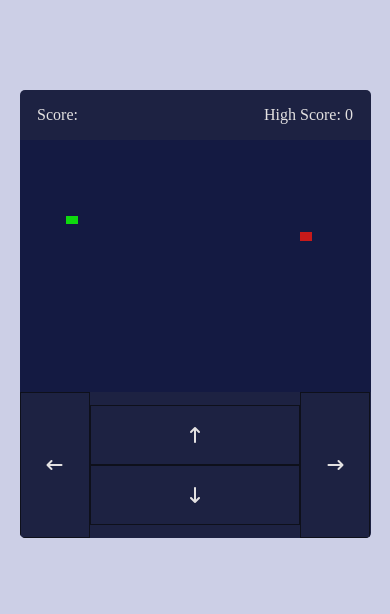
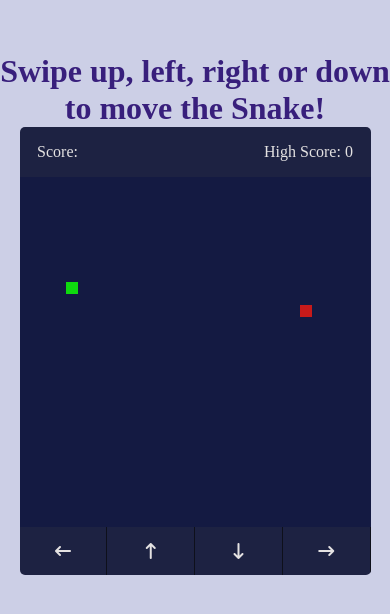
Before and after one commit to ramanparmarphillips/Snake-Game, a plain HTML site: page index.html in a window 390 px wide. Shown: the part 108-722 px from the top of the page. Drawn offline with Linux system fonts and the light colour scheme.

Commit message:
updates 20/03/2023

```diff
--- a/app.js
+++ b/app.js
@@ -77,6 +77,8 @@ function handleTouchMove(event) {
 const changeFoodPosition = () => {
     foodX = Math.floor(Math.random() * 30) + 1
     foodY = Math.floor(Math.random() * 30) + 1
+    timer-= 10
+    console.log(timer)
 }
 
 function handleGameOver() {
@@ -115,7 +117,6 @@ const initGame = () => {
         changeFoodPosition()
         snakeBody.push([foodX, foodY])
         score++
-        timer -= 100
         highScore = score >= highScore ? score : highScore
         localStorage.setItem('high-score', highScore)
         scoreElement.innerHTML = `Score: ${score}`
@@ -141,7 +142,6 @@ const initGame = () => {
             gameOver = true
         }
     }
-
     playBoard.innerHTML = htmlMarkup
 }
 
--- a/index.html
+++ b/index.html
@@ -7,10 +7,11 @@
     <link rel="stylesheet" href="style.css">
     <script src="app.js" defer></script>
     <script src="https://kit.fontawesome.com/5931611d04.js" crossorigin="anonymous"></script>
-    <title>Document</title>
+    <title>Snake Game</title>
+    <link rel="shortcut icon" href="snake.png" type="image/x-icon">
 </head>
 <body>
-
+    <h1>Swipe up, left, right or down to move the Snake!</h1>
     <div class="wrapper">
         <div class="game-details">
             <span class="score">Score:</span>
@@ -18,16 +19,12 @@
         </div>
         <div class="play-board"></div>
         <div class="controls">
-            <div class="leftside">
-                <i data-key="ArrowLeft" id="left" class="fa-solid fa-arrow-left-long"></i>
-            </div>
-            <div class="middle">
-                <i data-key="ArrowUp" id="top" class="fa-solid fa-arrow-up-long"></i>
-                <i data-key="ArrowDown" id="bottom" class="fa-solid fa-arrow-down-long"></i>
-            </div>
-            <div class="rightside">
-                <i data-key="ArrowRight" id="right" class="fa-solid fa-arrow-right-long"></i>
-            </div>
+            <i data-key="ArrowLeft" class="fa-solid fa-arrow-left-long"></i>
+
+            <i data-key="ArrowUp" class="fa-solid fa-arrow-up-long"></i>
+            <i data-key="ArrowDown" class="fa-solid fa-arrow-down-long"></i>
+
+            <i data-key="ArrowRight" class="fa-solid fa-arrow-right-long"></i>
         </div>
     </div>
 
--- a/style.css
+++ b/style.css
@@ -11,11 +11,12 @@ body {
     height: 100vh;
     background: rgb(204, 207, 230);
     height: webkit-fill-available;
+    flex-direction: column;
 }
 
 .wrapper {
     width: 65vmin;
-    height: 80vmin;
+    height: 70vmin;
     background: rgb(29, 34, 66);
     display: flex;
     flex-direction: column;
@@ -50,40 +51,6 @@ body {
 }
 
 .controls {
-    height: 20vh;
-    display: none;
-    align-items: center;
-    justify-content: center;
-}
-
-.middle{
-    display: flex;
-    flex-direction: column;
-    width: 60%;
-
-}
-
-.leftside, .rightside {
-    width: 20%;
-}
-
-#top, #bottom {
-    height: 50%;
-    padding: 10% 0;
-    text-align: center;
-}
-
-#left, #right {
-    width: 100%;
-    padding: 4rem 0;
-    text-align: center;
-}
-
-.controls i {
-    color: rgb(228, 226, 226);
-    border: 1px solid rgb(14, 16, 27);
-}
-/* .controls {
     display: none;
     justify-content: space-between;
 }
@@ -96,12 +63,21 @@ body {
     width: calc(100% / 4);
     color: rgb(228, 226, 226);
     border-right: 1px solid rgb(14, 16, 27);
-} */
+}
+
+h1 {
+    display: none;
+    text-align: center;
+    color: rgb(56, 31, 124);
+}
 
 @media screen and (max-width: 600px) {
     body {
         overflow: hidden;
+    }
 
+    h1 {
+        display: block;
     }
 
     .wrapper {
```
Also changed, not shown: icon.png (added).
